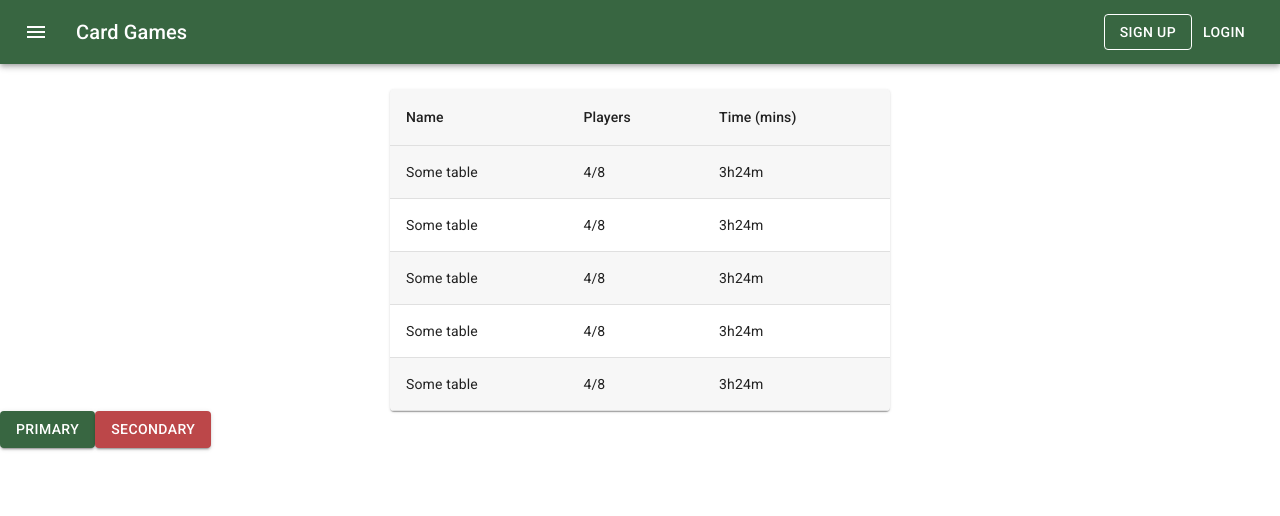
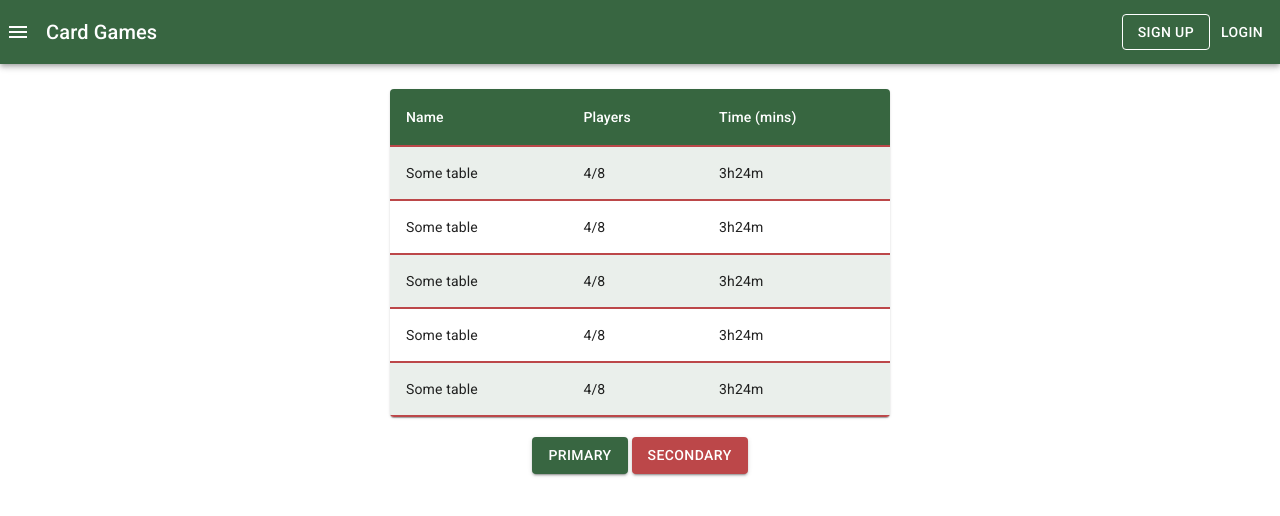
Before and after one commit to berniefitz82/mui-card-game, a React (Create React App) app: page / in a window 1280 px wide. Shown: the top 516 px of the page. Built offline with nearby package versions, Linux system fonts and the light colour scheme.

Commit message:
WIP Theme

```diff
--- a/src/App.js
+++ b/src/App.js
@@ -3,7 +3,8 @@ import NavBar from "./NavBar";
 import ThemeProvider from "@mui/system/ThemeProvider";
 import theme from "./theme";
 import Button from "@mui/material/Button";
-import { CssBaseline } from "@mui/material";
+import CssBaseline from "@mui/material/CssBaseline";
+import Box from "@mui/material/Box";
 
 function App() {
   return (
@@ -11,12 +12,14 @@ function App() {
       <CssBaseline />
       <NavBar />
       <LiveGamesTable />
+      <Box sx={{ display: "flex", justifyContent: "center", marginTop: 10, gap: 2 }}>
         <Button color="primary" variant="contained">
           Primary
         </Button>
         <Button color="secondary" variant="contained">
           Secondary
         </Button>
+      </Box>
     </ThemeProvider>
   );
 }
--- a/src/theme.js
+++ b/src/theme.js
@@ -9,19 +9,42 @@ const theme = createTheme({
       main: '#bc4749',
     },
   },
+  spacing: 2,
   components: {
     MuiTableRow: {
       styleOverrides: {
         root: {
           '&:nth-of-type(odd)': {
-            backgroundColor: 'rgba(0, 0, 0, 0.03)', // set striped rows
+            backgroundColor: 'rgba(56, 102, 65, 0.1)',
           },
-          '&$selected': {
-            backgroundColor: 'rgba(0, 0, 0, 0.08)', // set highlighted rows
+        },
+        striped: {
+          '&:nth-of-type(odd)': {
+            backgroundColor: 'rgba(56, 198, 113, 0.1)',
           },
         },
       },
-    }
+    },
+    MuiTableHead: {
+      styleOverrides: {
+        root: {
+          backgroundColor: '#386641',
+          color: '#fff',
+          borderColor: '#bc4749',
+          '& .MuiTableCell-root': {
+            borderColor: '#bc4749',
+            color: '#fff',
+          },
+        },
+      },
+    },
+    MuiTableCell: {
+      styleOverrides: {
+        root: {
+          borderBottom: '2px solid #bc4749',
+        },
+      },
+    },
   },
 });
 
```
Lines whose indentation alone changed are shown as unchanged.
